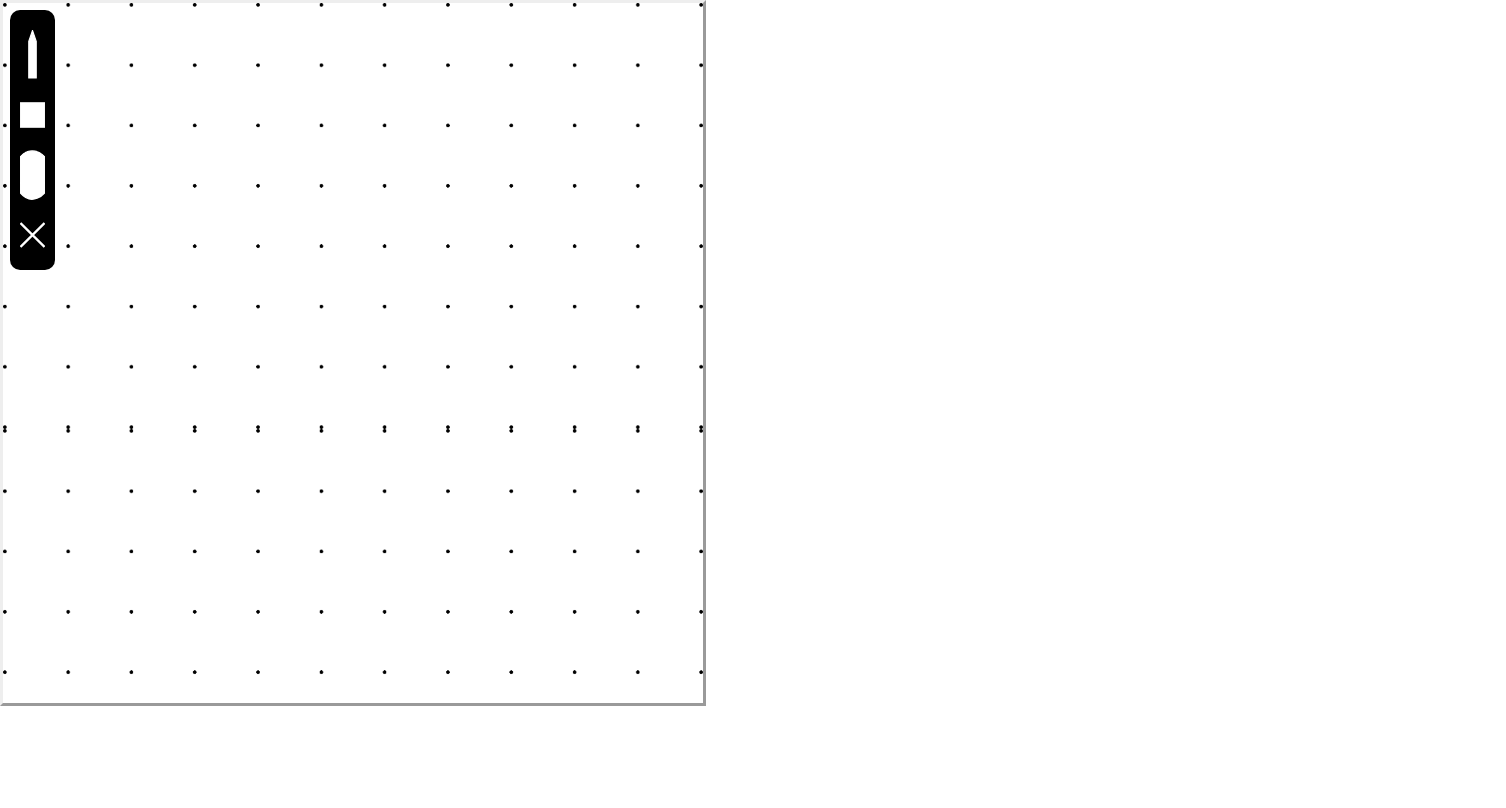
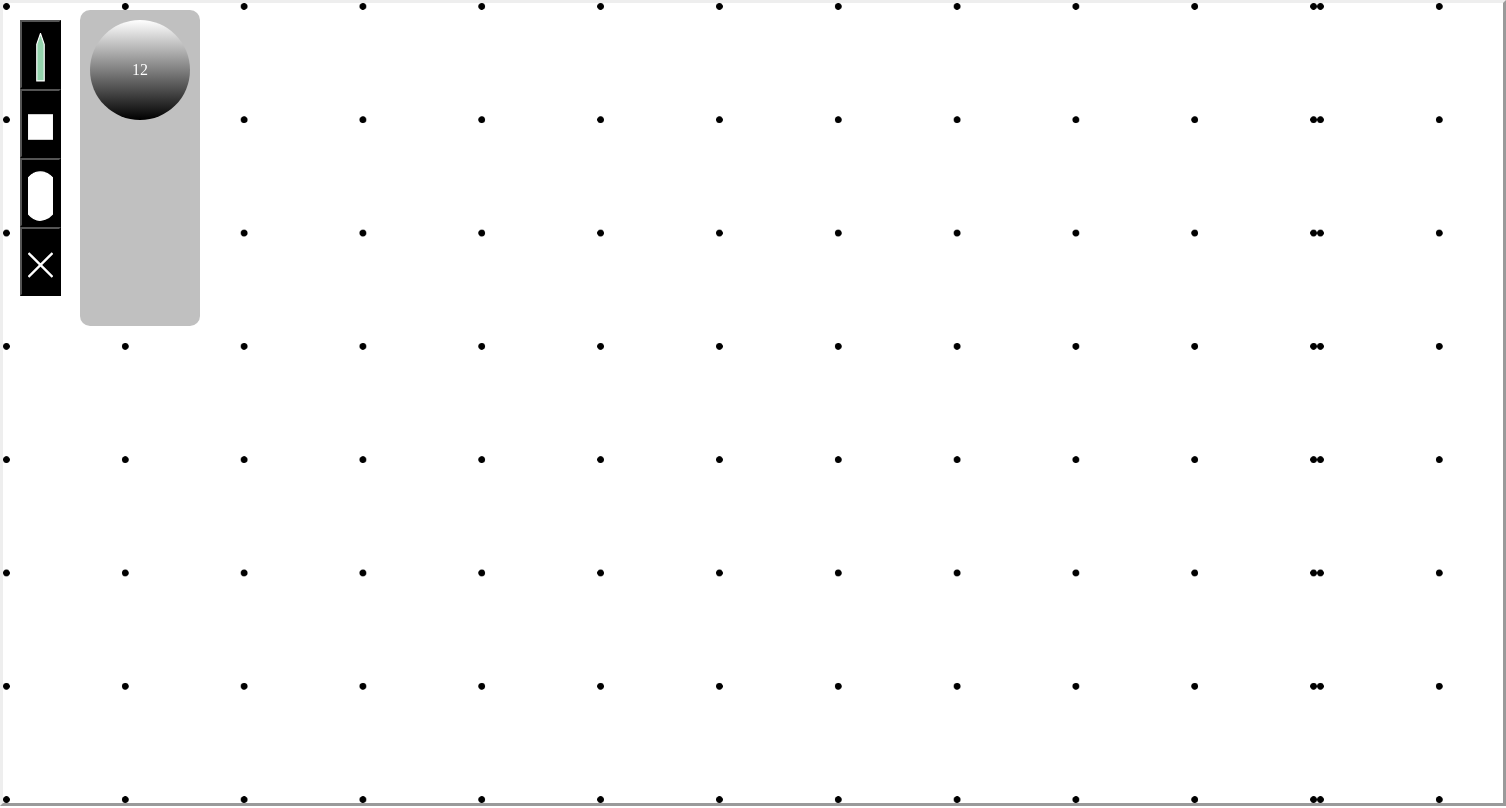
Before and after one commit to pereman2/whiteboard, a React (Create React App) app: page / in a window 1280 px wide. Shown: the top 808 px of the page, 1506 px wide, since content can reach past the window. Built offline with nearby package versions, Linux system fonts and the light colour scheme.

Commit message:
Clase circulo para controlar el tamaño

```diff
--- a/src/UI/Board.css
+++ b/src/UI/Board.css
@@ -16,19 +16,31 @@
     padding: 10px;
     border-radius: 10px;
     flex-direction: column;
-    background-color: black;
+    background-color: white;
     position: absolute;
 }
-.toolbar > svg{
+.brush-config {
+    width: fit-content;
+    padding: 10px;
+    margin: 10px;
+    margin-left: 80px;
+    border-radius: 10px;
+    position: absolute;
+    background-color: silver;
+    display: flex;
+    flex-direction: column;
+    align-items: center;
+}
+svg{
     margin-top: 10px;
     width: 25px;
     max-height: 50px;
+}
+.toolbar > button {
+    background-color: black;
 }
 .tool {
     fill: white;
     stroke: white;
     stroke-width: 5px;
 }
-#toolSelected {
-    fill: blue;
-}
--- a/src/UI/Board.js
+++ b/src/UI/Board.js
@@ -3,6 +3,7 @@ import './Board.css';
 import brush from '../resources/svgs/Brush.svg';
 import rubber from '../resources/svgs/Rubber.svg';
 import form from '../resources/svgs/Form.svg';
+import CircleWidth from './CircleWidth';
 
 var brushConfig = {
     width: 12,
@@ -25,6 +26,11 @@ function getMousePos(canvas, evt) {
         y: evt.clientY
     };
 }
+function moveLinearGradient(to) {
+    var linear = 'background: linear-gradient(to bottom, rgba(255,255,255,1) 0%, rgba(0,0,0,1) '
+                + to + '%)';
+    return linear;
+}
 
 class Board extends React.Component {
     constructor(props, context) {
@@ -32,6 +38,16 @@ class Board extends React.Component {
         this.state = {
             isDown: false,
             tool: 'Brush',
+        }
+    }
+    setConfig = () => {
+        switch (this.state.tool) {
+            case 'Brush':
+                break;
+            case 'Eraser':
+                break;
+            case 'Form':
+                break;
         }
     }
     saveLast = (event, x, y) => {
@@ -52,6 +68,10 @@ class Board extends React.Component {
             lastTool: document.querySelector('#Brush')
         });
         document.querySelector('#Brush').style.fill = '#94d3ac';
+        var toolbar = document.querySelector('.toolbar');
+        document.querySelector('.brush-config').style.height = toolbar.offsetHeight + 'px';
+        //document.querySelector('.brush-config').style.width = toolbar.offsetWidth + 'px';
+        console.log(toolbar.offsetHeight)
         this.setListeners();
     }
     setListeners = () => {
@@ -79,7 +99,7 @@ class Board extends React.Component {
             isDown: false,
             begin: true,
         });
-        if(this.state.tool == 'Form') {
+        if (this.state.tool == 'Form') {
             var pos = getMousePos(this.state.canvas, event);
             var height = pos.y - this.state.lastY;
             var width = pos.x - this.state.lastX;
@@ -112,15 +132,16 @@ class Board extends React.Component {
     reset = event => {
         let ctx = this.state.canvas.getContext('2d');
 
-        ctx.clearRect(0, 0, 1200, 800);
+        ctx.clearRect(0, 0, this.state.canvas.width, this.state.canvas.height);
     }
-    setTool = event => {
+    setTool = (event, tool) => {
         this.state.lastTool.style.fill = 'white';
         this.setState({
-            tool: event.target.id,
-            lastTool: event.target
+            tool: tool,
+            lastTool: document.querySelector('#' + tool)
+
         });
-        event.target.style.fill = '#94d3ac';
+        document.querySelector('#' + tool).style.fill = '#94d3ac';
     }
     form = event => {
 
@@ -174,9 +195,13 @@ class Board extends React.Component {
     render() {
         return (
             <div className="Board">
-                <canvas id="Board" height='700px' width='700px'></canvas>
+                <canvas id="Board" height='800px' width='1500px'></canvas>
+                <div className='brush-config'>
+                    <CircleWidth/>
+                </div>
                 <div className='toolbar'>
-                    <svg onClick={(e) => { this.setTool(e); }} id='Brush' width="42" height="215" viewBox="0 0 42 215" fill="none" xmlns="http://www.w3.org/2000/svg">
+                    <button onClick={(e) => { this.setTool(e, 'Brush'); }}>
+                        <svg width="42" height="215" viewBox="0 0 42 215" fill="none" xmlns="http://www.w3.org/2000/svg">
                             <g filter="url(#filter0_d)">
                                 <path id='Brush' className='tool' d="M5 206V49L21 2L37 49V206H5Z" stroke="black" />
                             </g>
@@ -192,11 +217,15 @@ class Board extends React.Component {
                                 </filter>
                             </defs>
                         </svg>
-                    <svg onClick={(e) => { this.setTool(e); }} id='Form' width="102" height="102" viewBox="0 0 102 102" fill="none" xmlns="http://www.w3.org/2000/svg">
+                    </button>
+                    <button onClick={(e) => { this.setTool(e, 'Form'); }}>
+                        <svg width="102" height="102" viewBox="0 0 102 102" fill="none" xmlns="http://www.w3.org/2000/svg">
                             <path id='Form' className='tool' d="M101 1H1V101H101V1Z" stroke="black" />
                         </svg>
+                    </button>
 
-                    <svg onClick={(e) => { this.setTool(e); }} id='Eraser' width="91" height="179" viewBox="0 0 91 179" fill="none" xmlns="http://www.w3.org/2000/svg">
+                    <button onClick={(e) => { this.setTool(e, 'Eraser'); }}>
+                        <svg width="91" height="179" viewBox="0 0 91 179" fill="none" xmlns="http://www.w3.org/2000/svg">
                             <g filter="url(#filter0_i)">
                                 <path id='Eraser' className='tool' d="M1 118V24C47 -27 90 24 90 24V118M1 118V154C45.5 207 90 154 90 154V118M1 118H90" stroke="black" />
                             </g>
@@ -213,10 +242,12 @@ class Board extends React.Component {
                                 </filter>
                             </defs>
                         </svg>
-
+                    </button>
+                    <button onClick={(e) => { this.reset(e) }}>
                         <svg width="52" height="52" viewBox="0 0 52 52" fill="none" xmlns="http://www.w3.org/2000/svg">
-                        <path id='removeall' className='tool' onClick={(e) => { this.reset(e) }} d="M1 1L51 51M1 51L51 1" stroke="black" />
+                            <path id='removeall' className='tool' d="M1 1L51 51M1 51L51 1" stroke="black" />
                         </svg>
+                    </button>
                 </div>
             </div>
 
--- /dev/null
+++ b/src/UI/CircleWidth.css
@@ -0,0 +1,16 @@
+.brush-circle {
+    border-radius: 50px;
+    width: 100px;
+    height: 100px;
+    line-height: 100px;
+    background: linear-gradient(to bottom, rgba(255,255,255,1) 0%, rgba(0,0,0,1) 100%);
+    cursor: n-resize;
+    text-align: center;
+}
+.width-circle {
+    white-space: nowrap;
+    overflow: hidden;
+    text-overflow: ellipsis;
+    user-select: none;
+    color: white;
+}
--- /dev/null
+++ b/src/UI/CircleWidth.js
@@ -0,0 +1,117 @@
+import React from 'react';
+import './CircleWidth.css';
+
+function getMousePos(circle, evt) {
+    return {
+        x: evt.clientX,
+        y: evt.clientY
+    };
+}
+function moveLinearGradient(to) {
+    var linear = 'linear-gradient(to bottom, rgba(255,255,255,1) 0%, rgba(0,0,0,1) '
+                + to + '%)';
+    return linear;
+}
+
+class CircleWidth extends React.Component {
+    constructor(props, context) { super(props, context)
+        this.state = {
+            width: 12,
+        }
+    }
+    saveWidth = event => {
+        if(event.key === 'Enter') {
+            try {
+                var pixels = document.querySelector('.width-circle');
+                pixels.contentEditable = 'false';
+                var newWidth = parseInt(pixels.innerHTML, 10);
+                console.log(newWidth)
+                console.log()
+                if(!isNaN(newWidth) &&  newWidth < 100) {
+                    this.setState({ width: newWidth });
+                }
+                pixels.innerHTML = this.state.width;
+
+                pixels.blur();
+            } catch (error) {}
+
+
+        }
+    }
+
+    editWidth = event => {
+        var pixels = document.querySelector('.width-circle');
+        if(pixels != null) {
+            pixels.contentEditable = 'true';
+            pixels.focus();
+        }
+    }
+
+    saveLast = (event, x, y) => {
+        let canvas = document.querySelector('#Board');
+        var pos = getMousePos(canvas, event);
+        var rect = canvas.getBoundingClientRect();
+        var mouseX = x || (pos.x - rect.left);
+        var mouseY = y || (pos.y - rect.top);
+        this.setState({
+            lastX: mouseX,
+            lastY: mouseY,
+        });
+    }
+
+    mouseDown = event => {
+        this.setState({ isDown: true });
+        this.state.circle.focus();
+        this.saveLast(event);
+    }
+
+    mouseUp = event => {
+        var pos = getMousePos(this.state.circle, event);
+        this.setState({
+            isDown: false,
+        });
+    }
+
+    mouseMove = event => {
+        if (this.state.isDown) {
+            var pos = getMousePos(this.state.circle, event);
+            var difference = this.state.lastY - pos.y;
+            //Width change speed
+            var difference = parseInt(difference * 0.1, 10);
+            var sum = this.state.width + difference;
+            if(sum < 100 && sum > 0) {
+                this.setState({ width: sum });
+                var background = moveLinearGradient(100 - sum);
+                console.log(background)
+
+                this.state.circle.style.background = background;
+            }
+        }
+    }
+    componentDidMount() {
+        var circle = document.querySelector('.brush-circle');
+        var pixels = document.querySelector('.width-circle');
+
+        this.setState({ circle: circle });
+        circle.addEventListener('mousedown', (e) => this.mouseDown(e), false);
+        circle.addEventListener('mousemove', (e) => this.mouseMove(e), false);
+        circle.addEventListener('mouseup', (e) => this.mouseUp(e), false);
+
+    }
+    render() {
+        return (
+            <div className="CircleWidth">
+            <div className='brush-circle'>
+                <div className='width-circle'
+                    onKeyPress={(e) => { this.saveWidth(e); }}
+                    onDoubleClick={(e) => { this.editWidth(e) }}
+                    onChange={(e) => { this.valueChange(e) }}>{this.state.width}</div>
+            </div>
+
+            </div>
+
+        );
+    }
+}
+
+export default CircleWidth;
```
Also changed, not shown: src/resources/svgs/Circle.svg (added). Lines whose indentation alone changed are shown as unchanged.
